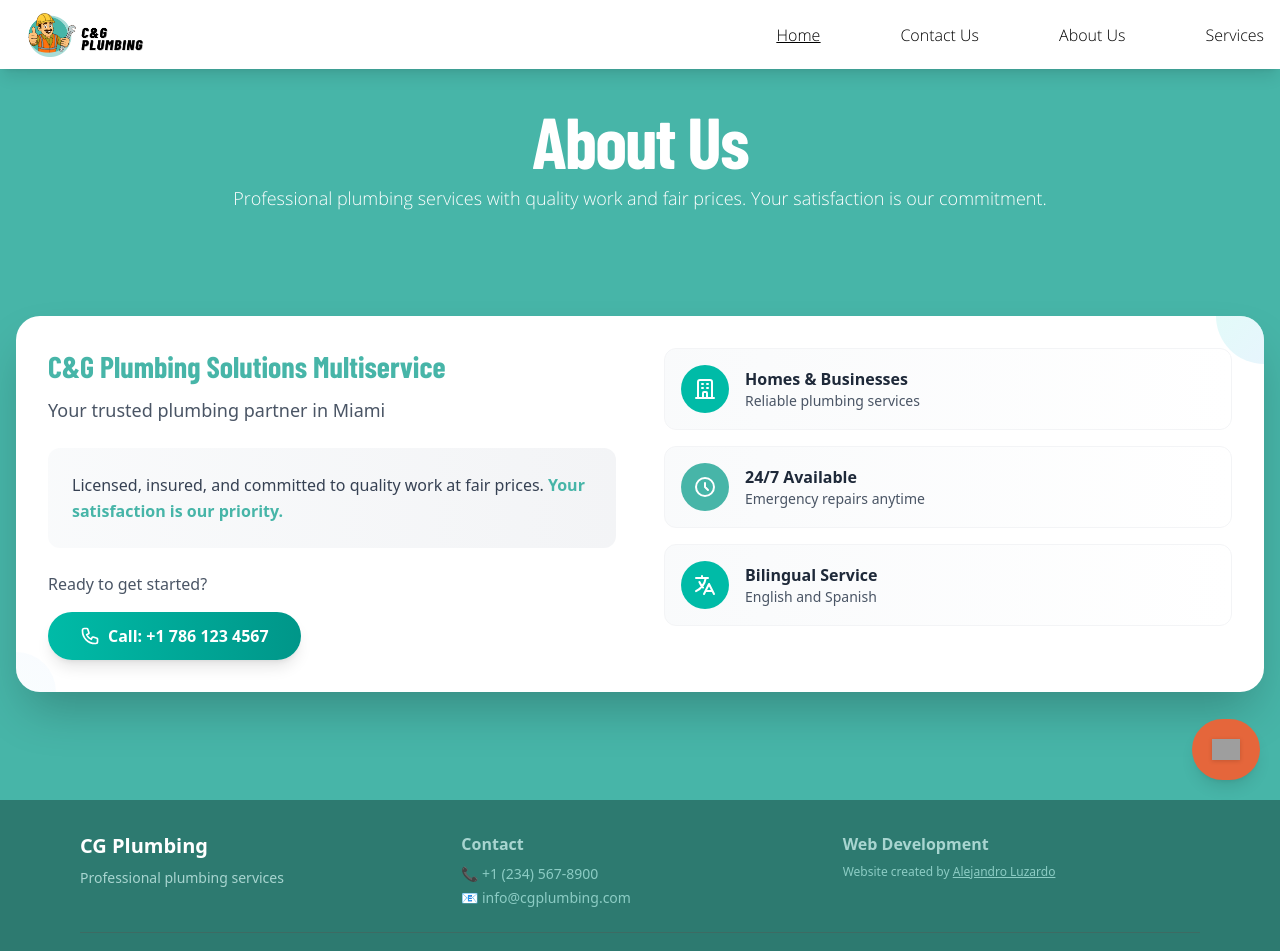
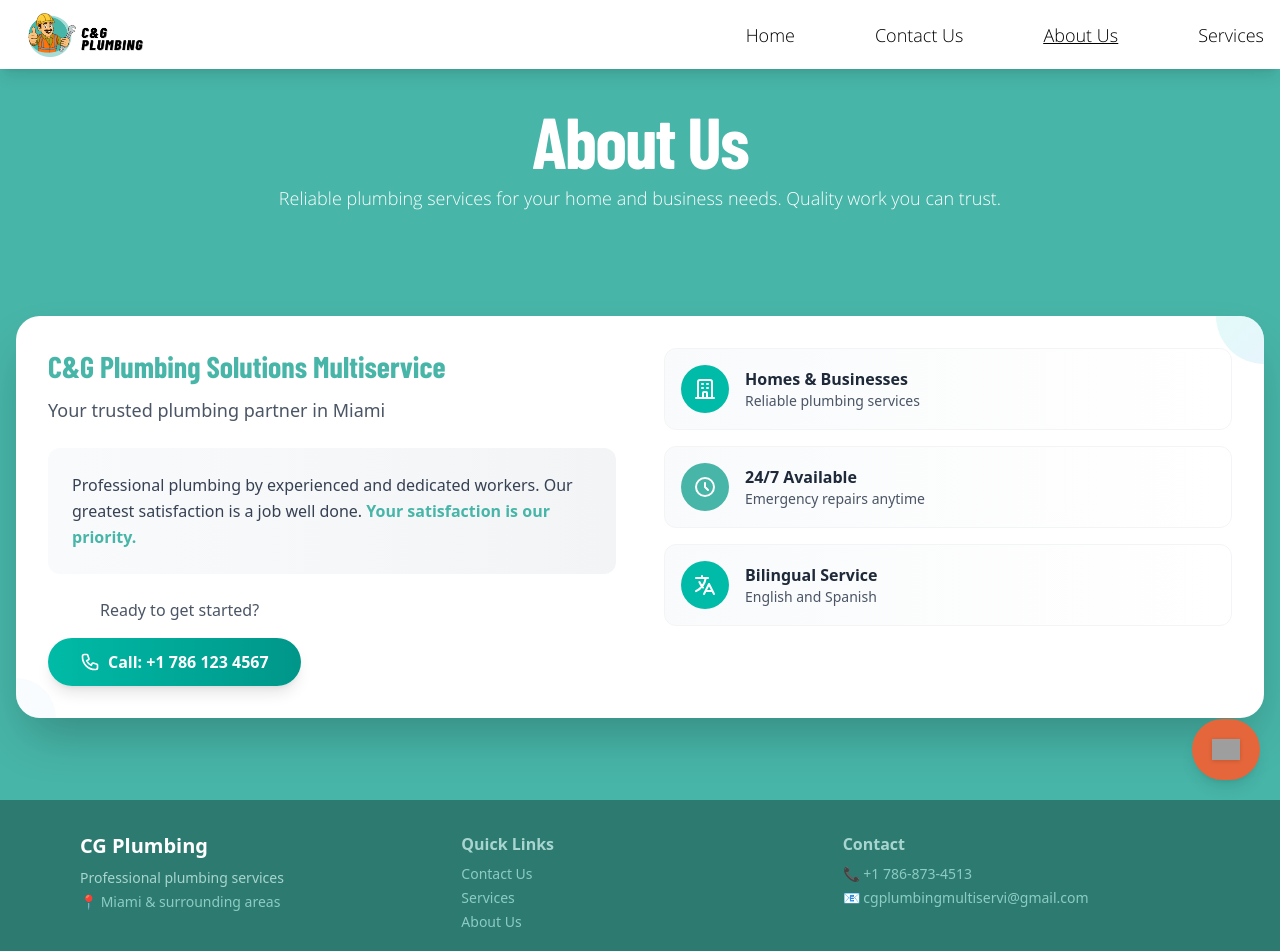
Before and after one commit to aleluzam/CGPlumbing, a React (Vite) app: page /aboutus in a window 1280 px wide. Shown: the top 951 px of the page. Built offline with nearby package versions, Linux system fonts and the light colour scheme; grey boxes are pictures that could not be loaded.

Commit message:
agregando descripciones y qrs

```diff
--- a/src/components/AboutUs.tsx
+++ b/src/components/AboutUs.tsx
@@ -8,8 +8,8 @@ const AboutUs = () => {
         </h1>
 
         <p className="lg:text-lg text-xs sm:text-xs md:text-lg open-sans-light text-white">
-          Professional plumbing services with quality work and fair prices. Your
-          satisfaction is our commitment.
+          Reliable plumbing services for your home and business needs. Quality
+          work you can trust.{" "}
         </p>
       </div>
 
@@ -20,9 +20,7 @@ const AboutUs = () => {
           <div className="absolute bottom-0 left-0 w-20 h-20 bg-gradient-to-tr from-teal-50 to-blue-50 rounded-full translate-y-10 -translate-x-10 opacity-40"></div>
 
           <div className="relative z-10">
-            {/* Layout horizontal */}
             <div className="grid lg:grid-cols-2 gap-12 items-start">
-              {/* Lado izquierdo - Información principal */}
               <div className="space-y-6">
                 <div>
                   <h2 className="text-3xl font-bold text-blue-perfect mb-3 barlow-condensed-bold">
@@ -35,8 +33,8 @@ const AboutUs = () => {
 
                 <div className="bg-gradient-to-r from-gray-50 to-gray-100 rounded-xl p-6">
                   <p className="text-gray-700 leading-relaxed">
-                    Licensed, insured, and committed to quality work at fair
-                    prices.
+                    Professional plumbing by experienced and dedicated workers.
+                    Our greatest satisfaction is a job well done.
                     <span className="font-semibold text-blue-perfect">
                       {" "}
                       Your satisfaction is our priority.
@@ -45,7 +43,7 @@ const AboutUs = () => {
                 </div>
 
                 <div>
-                  <p className="text-gray-600 font-medium mb-4">
+                  <p className="text-gray-600 font-medium mb-4 ml-13">
                     Ready to get started?
                   </p>
                   <a
--- a/src/components/ContactUs.tsx
+++ b/src/components/ContactUs.tsx
@@ -1,11 +1,12 @@
-import Qr from "../assets/images/qr.svg";
+import QrSpanish from "../assets/images/spanish.svg";
+import QrEnglish from "../assets/images/english.svg";
 import ContactForm from "./ContactForm";
 import FondoTuberias from "../assets/images/FondoTuberias.jpg";
 
 const ContactUs = () => {
   const contact = [
-    { id: 1, lenguage: "English", number: "+1 786 123 4567", qr: Qr },
-    { id: 2, lenguage: "Spanish", number: "+1 786 123 4567", qr: Qr },
+    { id: 1, lenguage: "English", number: "+1 786-873-4513", qr: QrEnglish },
+    { id: 2, lenguage: "Spanish", number: "+1 786-795-5723", qr: QrSpanish },
   ];
 
   const bgImagen = {
@@ -13,7 +14,7 @@ const ContactUs = () => {
     backgroundRepeat: "no-repeat",
     backgroundPosition: "bottom",
     backgroundSize: "cover",
-    backgroundColor: "rgba(255, 255, 255, 0.95)", // Aumentado de 0.9 a 0.95
+    backgroundColor: "rgba(255, 255, 255, 0.95)",
     backgroundBlendMode: "overlay",
   };
 
@@ -51,7 +52,7 @@ const ContactUs = () => {
                   <img
                     src={m.qr}
                     alt="QR"
-                    className="w-16 h-16 sm:w-20 sm:h-20 md:w-24 md:h-24 lg:w-28 lg:h-28 xl:w-32 xl:h-32"
+                    className="w-16 h-16 sm:w-20 sm:h-20 md:w-24 md:h-24 lg:w-36 lg:h-36 xl:w-40 xl:h-40"
                   />
                 </div>
               </div>
--- a/src/components/ContactUsPrincipal.tsx
+++ b/src/components/ContactUsPrincipal.tsx
@@ -1,18 +1,19 @@
-import Qr from "../assets/images/qr.svg";
+import QrSpanish from "../assets/images/spanish.svg";
+import QrEnglish from "../assets/images/english.svg";
 import ContactForm from "./ContactForm";
 import FondoTuberias from "../assets/images/FondoTuberias.jpg";
 
 const ContactUsPrincipal = () => {
   const contact = [
-    { id: 1, lenguage: "English", number: "+1 786 123 4567", qr: Qr },
-    { id: 2, lenguage: "Spanish", number: "+1 786 123 4567", qr: Qr },
+    { id: 1, lenguage: "English", number: "+1 786-873-4513", qr: QrEnglish },
+    { id: 2, lenguage: "Spanish", number: "+1 786-795-5723", qr: QrSpanish },
   ];
   const bgImagen = {
     backgroundImage: `url(${FondoTuberias})`,
     backgroundRepeat: "no-repeat",
     backgroundPosition: "bottom",
     backgroundSize: "cover",
-    backgroundColor: "rgba(255, 255, 255, 0.95)", // Aumentado de 0.9 a 0.95
+    backgroundColor: "rgba(255, 255, 255, 0.95)",
     backgroundBlendMode: "overlay",
   };
 
@@ -33,7 +34,7 @@ const ContactUsPrincipal = () => {
             {contact.map((m) => (
               <div
                 key={m.id}
-                className="w-full py-3 sm:py-4 lg:py-5 flex items-center justify-between gap-4 sm:gap-6 lg:gap-8 xl:gap-10"
+                className="w-full py-3 sm:py-4 lg:py-5 flex items-center justify-between gap-4 sm:gap-6 lg:gap-8 xl:gap-35"
               >
                 <div className="text-left flex-1 min-w-0">
                   <h1 className="barlow-condensed-bold text-2xl sm:text-3xl md:text-4xl lg:text-5xl py-2 sm:py-3 lg:py-5 leading-tight">
@@ -47,7 +48,7 @@ const ContactUsPrincipal = () => {
                   <img
                     src={m.qr}
                     alt="QR"
-                    className="w-16 h-16 sm:w-20 sm:h-20 md:w-24 md:h-24 lg:w-28 lg:h-28 xl:w-32 xl:h-32"
+                    className="w-16 h-16 sm:w-20 sm:h-20 md:w-24 md:h-24 lg:w-36 lg:h-36 xl:w-40 xl:h-40"
                   />
                 </div>
               </div>
--- a/src/components/Footer.tsx
+++ b/src/components/Footer.tsx
@@ -1,3 +1,5 @@
+import { Link } from "react-router-dom";
+
 const Footer = () => {
   return (
     <footer className="text-white py-8" style={{ backgroundColor: "#2d7a70" }}>
@@ -5,9 +7,35 @@ const Footer = () => {
         <div className="grid grid-cols-1 md:grid-cols-3 gap-6 text-center md:text-left">
           <div>
             <h3 className="text-xl font-bold text-white mb-2">CG Plumbing</h3>
-            <p className="text-sm" style={{ color: "#a8d5d0" }}>
+            <p className="text-sm mb-1" style={{ color: "#a8d5d0" }}>
               Professional plumbing services
             </p>
+            <p className="text-sm" style={{ color: "#8cccc4" }}>
+              📍 Miami & surrounding areas
+            </p>
+          </div>
+
+          <div>
+            <h4 className="font-semibold mb-2" style={{ color: "#a8d5d0" }}>
+              Quick Links
+            </h4>
+            <div className="space-y-1 text-sm" style={{ color: "#8cccc4" }}>
+              <div>
+                <Link to="/contactus" className="hover:text-white">
+                  Contact Us
+                </Link>
+              </div>
+              <div>
+                <Link to="/services" className="hover:text-white">
+                  Services
+                </Link>
+              </div>
+              <div>
+                <Link to="/aboutus" className="hover:text-white">
+                  About Us
+                </Link>
+              </div>
+            </div>
           </div>
 
           <div>
@@ -17,27 +45,28 @@ const Footer = () => {
             <div className="space-y-1 text-sm" style={{ color: "#8cccc4" }}>
               <div>
                 📞{" "}
-                <a href="tel:+1234567890" className="hover:text-white">
-                  +1 (234) 567-8900
+                <a href="tel:+17868734513" className="hover:text-white">
+                  +1 786-873-4513{" "}
                 </a>
               </div>
               <div>
                 📧{" "}
                 <a
-                  href="mailto:info@cgplumbing.com"
+                  href="mailto:cgplumbingmultiservi@gmail.com"
                   className="hover:text-white"
                 >
-                  info@cgplumbing.com
+                  cgplumbingmultiservi@gmail.com{" "}
                 </a>
               </div>
             </div>
           </div>
+        </div>
 
-          <div>
-            <h4 className="font-semibold mb-2" style={{ color: "#a8d5d0" }}>
-              Web Development
-            </h4>
-            <p className="text-xs" style={{ color: "#8cccc4" }}>
+        <div
+          className="mt-6 pt-4 text-center"
+          style={{ borderTop: "1px solid #3d6b63" }}
+        >
+          <p className="text-xs mb-3" style={{ color: "#6bc4ba" }}>
             Website created by{" "}
             <a
               href="https://github.com/aleluzam"
@@ -45,17 +74,16 @@ const Footer = () => {
               rel="noopener noreferrer"
               className="hover:text-white underline"
             >
-                Alejandro Luzardo
+              Code Stick
             </a>
           </p>
-          </div>
-        </div>
 
           <div
-          className="mt-6 pt-4 text-center text-sm"
-          style={{ borderTop: "1px solid #3d6b63", color: "#6bc4ba" }}
+            className="pt-3 text-sm"
+            style={{ borderTop: "1px solid #4a7c73", color: "#6bc4ba" }}
           >
             © {new Date().getFullYear()} CG Plumbing - All rights reserved
+          </div>
         </div>
       </div>
     </footer>
--- a/src/components/Navbar.tsx
+++ b/src/components/Navbar.tsx
@@ -1,16 +1,14 @@
+import { useState, useEffect } from "react";
+import { Link, useLocation } from "react-router-dom";
 import LogoNavbar from "../assets/images/LogoNavbar.png";
-import { useState } from "react";
-import { Link } from "react-router-dom";
 
 const Navbar = () => {
   const [isOpen, setIsOpen] = useState(false);
+  const location = useLocation();
   const [link, setLink] = useState(1);
+
   const toggleIsOpen = () => {
     setIsOpen(!isOpen);
-  };
-
-  const toggleLink = (link: number) => {
-    setLink(link);
   };
 
   const elements = [
@@ -35,16 +33,26 @@ const Navbar = () => {
       link: "/services",
     },
   ];
+
+  useEffect(() => {
+    const currentPath = location.pathname;
+    const currentElement = elements.find((e) => e.link === currentPath);
+    if (currentElement) {
+      setLink(currentElement.id);
+    }
+  }, [location]);
+
   return (
     <nav className="fixed z-50 w-full">
-      <div
-        className="flex justify-between items-center bg-white sm:py-1 sm:px-4 shadow-lg hover:shadow-xl transition-shadow duration-300
-"
-      >
+      <div className="flex justify-between items-center bg-white sm:py-1 sm:px-4 shadow-lg hover:shadow-xl transition-shadow duration-300">
         <div>
-          <a href="/">
-            <img src={LogoNavbar} alt="Logo" className="w-[120px] lg:w-[130px] py-2" />
-          </a>
+          <Link to="/">
+            <img
+              src={LogoNavbar}
+              alt="Logo"
+              className="w-[120px] lg:w-[130px] py-2"
+            />
+          </Link>
         </div>
 
         <div className="hidden sm:block ">
@@ -52,8 +60,9 @@ const Navbar = () => {
             {elements.map((e) => (
               <li
                 key={e.id}
-                onClick={() => toggleLink(e.id)}
-                className={`open-sans-light ${link == e.id ? "underline" : ""}`}
+                className={`open-sans-light text-sm md:text-lg ${
+                  link == e.id ? "underline" : ""
+                }`}
               >
                 <Link to={e.link}>{e.name}</Link>
               </li>
@@ -95,7 +104,6 @@ const Navbar = () => {
             <li
               key={e.id}
               onClick={() => {
-                toggleLink(e.id);
                 toggleIsOpen();
               }}
               className={`open-sans-regular text-center my-5 text-xl ${
```
Also changed, not shown: src/components/Galery.tsx (+49 -42 lines), src/assets/images/english.svg (added), src/assets/images/espanol.txt (added), src/assets/images/spanish.svg (added). Lines whose indentation alone changed are shown as unchanged.
